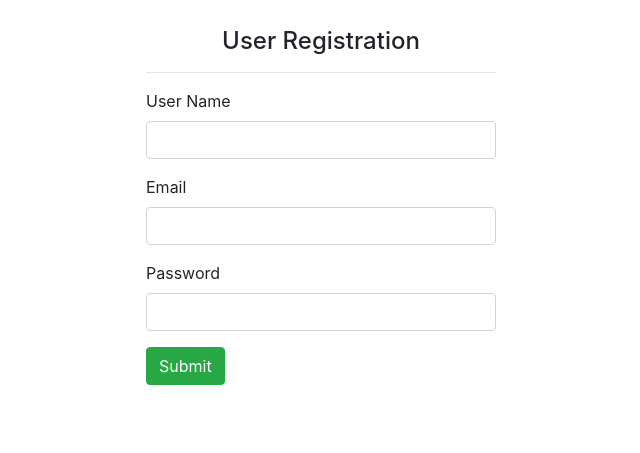
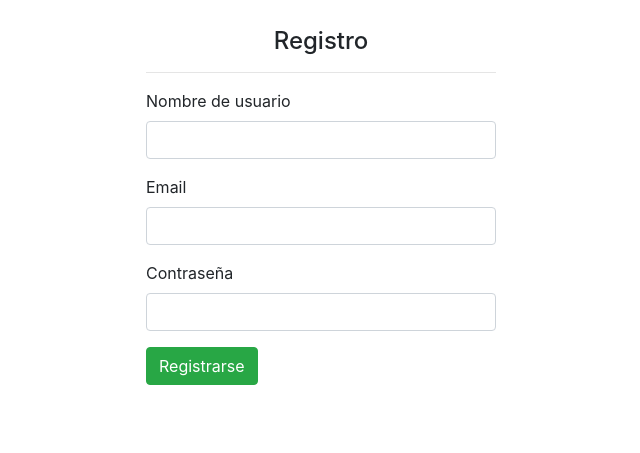
Before and after one commit to alexalvarezg/U2U_app, a Flask app: page /reg in a window 1280 px wide. Shown: the part 347-800 px from the top of the page, without its empty margins (319-959 px from the left). Run offline with Flask 2, Linux system fonts and the light colour scheme; some libraries are stand-ins or nearby versions.

Commit message:
modificaciones de vista login y registro

```diff
--- a/app/views.py
+++ b/app/views.py
@@ -23,7 +23,7 @@ def login():
             flash('Login Successfully','success')
             return redirect('/')
         else:
-            flash('Invalid Login. Try Again','danger')
+            flash('Email o contraseña incorrectos. Por favor, pruebe de nuevo','danger')
     return render_template("login.html")
 #check if user logged in
 def is_logged_in(f):
@@ -47,7 +47,7 @@ def reg():
         pwd=request.form["upass"]
         db.engine.execute("insert into users(nombre,password,email) values(%s,%s,%s)",(name,pwd,email))
         db.session.commit()
-        flash('Registration Successfully. Login Here...','success')
+        flash('Registro correcto. Inicie sesión a continuación','success')
         return redirect('login')
     return render_template("register.html",status=status)
 
@@ -55,7 +55,7 @@ def reg():
 @app.route("/logout")
 def logout():
 	session.clear()
-	flash('You are now logged out','success')
+	flash('Ha cerrado sesión correctamente','success')
 	return redirect(url_for('login'))
 
 @app.route("/")
--- a/templates/index.html
+++ b/templates/index.html
@@ -100,8 +100,8 @@
 		<div class="container">
 
 			{%block body%}
-			<h1> Bienvenido a U2U app</h1>
-			<h2 class="jumbotron">Bienvenido a U2U app {{session.username}}</h2>
+			<!-- <h1> Bienvenido a U2U app</h1> -->
+			<h1 class="jumbotron">Bienvenido a U2U app {{session.username}}</h1>
 			<p> Dispone de un menú de navegación arriba, y una vista general a continuación; </p>
 			<br>
 			<table class="table table-hover">
--- a/templates/layout.html
+++ b/templates/layout.html
@@ -26,17 +26,17 @@
           <ul class="navbar-nav ml-auto">
             {% if session.username %}
               <li class="nav-item">
-                <a class="nav-link" href="/home">Welcome : {{session.username}}</a>
+                <a class="nav-link" href="/home">Usuario : {{session.username}}</a>
               </li>
               <li class="nav-item">
-                <a class="nav-link" href="/logout">Logout</a>
+                <a class="nav-link" href="/logout">Cerrar Sesión</a>
               </li>
             {% else %}
               <li class="nav-item">
-                <a class="nav-link" href="/login">Login</a>
+                <a class="nav-link" href="/login">Iniciar Sesión</a>
               </li>
                 <li class="nav-item">
-              <a class="nav-link" href="/reg">Registration</a>
+              <a class="nav-link" href="/reg">Registrarse</a>
               </li>
             {% endif %}
           </ul>
--- a/templates/login.html
+++ b/templates/login.html
@@ -4,17 +4,17 @@
 {% block body %}
   <div class="row mt-5">
     <div class="col-4 mx-auto">
-      <h4 class="text-center">User Login</h4><hr>
+      <h4 class="text-center">Inicio de Sesión</h4><hr>
       <form action="{{url_for('login')}}" method="post">
         <div class="form-group">
           <label>Email</label>
           <input type="email" name="email" required class="form-control">
         </div>
         <div class="form-group">
-          <label>Password</label>
+          <label>Contraseña</label>
           <input type="password" name="password" required class="form-control">
         </div>
-        <input type="submit" name="submit" value="Submit" class="btn btn-success">
+        <input type="submit" name="submit" value="Login" class="btn btn-success">
       </form>
     </div>
   </div>
--- a/templates/register.html
+++ b/templates/register.html
@@ -4,10 +4,10 @@
 {% block body %}
   <div class="row mt-5">
     <div class="col-4 mx-auto">
-      <h4 class="text-center">User Registration</h4><hr>
+      <h4 class="text-center">Registro </h4><hr>
       <form action="{{url_for('reg')}}" method="post">
         <div class="form-group">
-          <label>User Name</label>
+          <label>Nombre de usuario</label>
           <input type="text" name="uname" required class="form-control">
         </div>
         <div class="form-group">
@@ -15,10 +15,10 @@
           <input type="email" name="email" required class="form-control">
         </div>
         <div class="form-group">
-          <label>Password</label>
+          <label>Contraseña</label>
           <input type="password" name="upass" required class="form-control">
         </div>
-        <input type="submit" name="submit" value="Submit" class="btn btn-success">
+        <input type="submit" name="submit" value="Registrarse" class="btn btn-success">
       </form>
     </div>
   </div>
```
